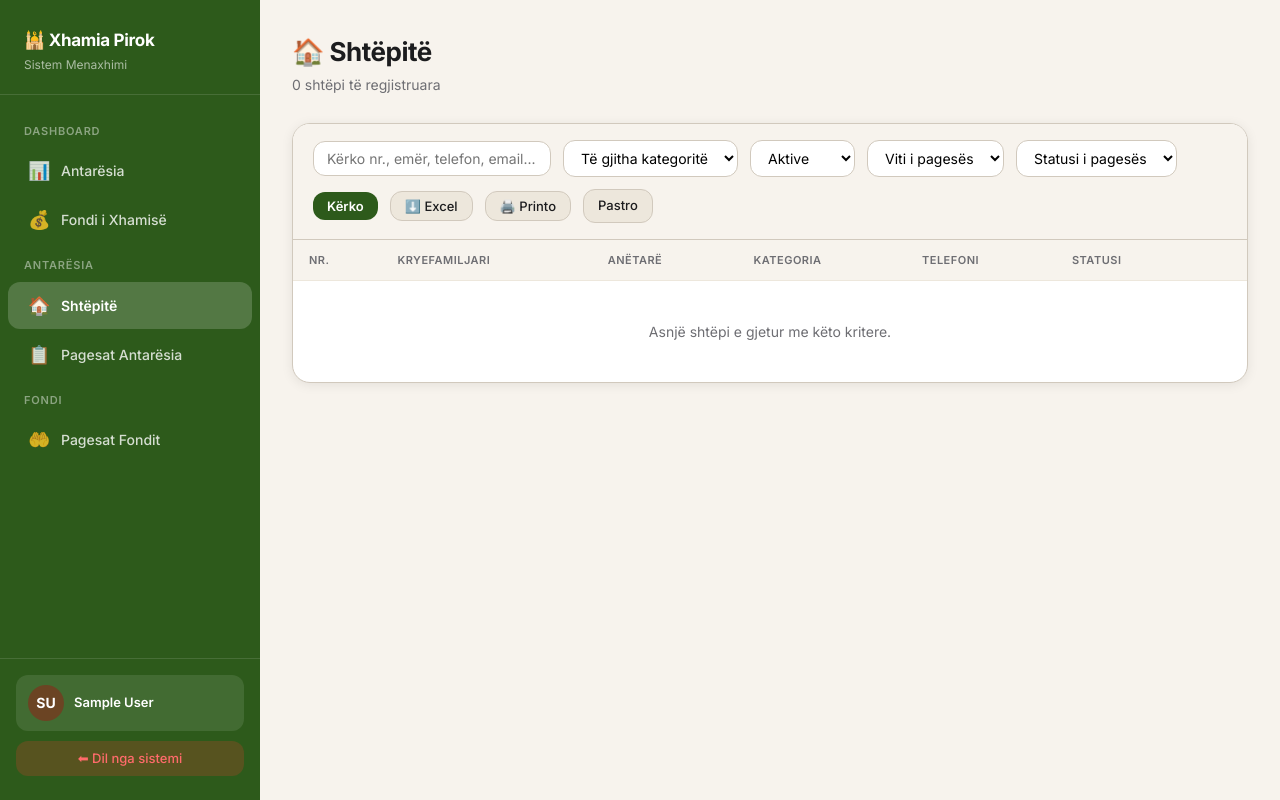
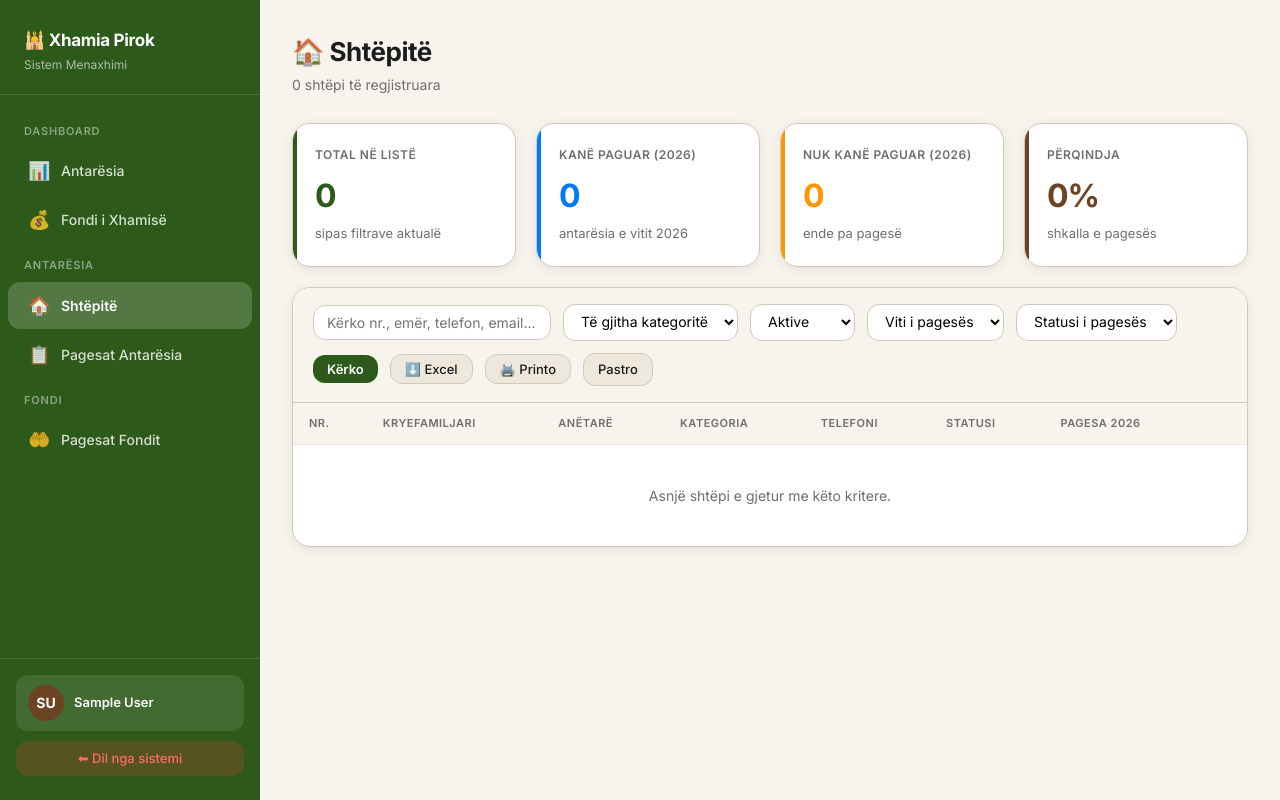
Before and after one commit to MuhamedAdemi/xhamia-pirok, a Django app: page /shtepite/ in a window 1280 px wide. Run offline with Django 5.2, Linux system fonts and the light colour scheme; the visitor is signed in with stand-in values (Sample User, id 1); data comes from the database, SQL or seed files in the repository; data that the repository does not hold is empty.

Commit message:
feat: harxhimet ne dashboard antaresia + status pageses te shtepite
Dashboard Antaresia tani tregon harxhimet (rrogat, mirembajtja etj.)
te financuara nga antaresia per vitin e zgjedhur, bilancin, dhe
harxhimet e fundit -- pa lypur navigim te faqja e Buxhetit.

Lista e Shtepive tani ka karta permbledhese (total, kane paguar,
nuk kane paguar, perqindja) dhe nje kolone "Pagesa <viti>" me
badge per cdo shtepi, gjithmone e dukshme (default viti aktual),
jo vetem kur zgjidhet filtri "Statusi i pageses".

Co-Authored-By: Claude Sonnet 5 <noreply@anthropic.com>

```diff
--- a/templates/shtepite/lista.html
+++ b/templates/shtepite/lista.html
@@ -10,6 +10,31 @@
   {% if request.user.profili.është_admin %}
   <a href="{% url 'shto_shtepi' %}" class="btn-kryesor no-print">+ Shto Shtëpi</a>
   {% endif %}
+</div>
+
+<div class="grid-4 no-print" style="margin-bottom:20px;">
+  <div class="stat-card gjelbër">
+    <div class="stat-label">Total në Listë</div>
+    <div class="stat-vlera gjelbër">{{ total_ne_liste }}</div>
+    <div class="stat-nën">sipas filtrave aktualë</div>
+  </div>
+  <div class="stat-card blu">
+    <div class="stat-label">Kanë Paguar ({{ viti_status }})</div>
+    <div class="stat-vlera" style="color:#007AFF;">{{ kane_paguar_ne_liste }}</div>
+    <div class="stat-nën">antarësia e vitit {{ viti_status }}</div>
+  </div>
+  <div class="stat-card portokalli">
+    <div class="stat-label">Nuk Kanë Paguar ({{ viti_status }})</div>
+    <div class="stat-vlera" style="color:var(--paralajmërim);">{{ nuk_kane_paguar_ne_liste }}</div>
+    <div class="stat-nën">ende pa pagesë</div>
+  </div>
+  <div class="stat-card kafe">
+    <div class="stat-label">Përqindja</div>
+    <div class="stat-vlera kafe">
+      {% if total_ne_liste > 0 %}{% widthratio kane_paguar_ne_liste total_ne_liste 100 %}%{% else %}0%{% endif %}
+    </div>
+    <div class="stat-nën">shkalla e pagesës</div>
+  </div>
 </div>
 
 <div class="card">
@@ -53,6 +78,7 @@
           <th>Kategoria</th>
           <th>Telefoni</th>
           <th>Statusi</th>
+          <th>Pagesa {{ viti_status }}</th>
           <th class="no-print"></th>
         </tr>
       </thead>
@@ -75,6 +101,13 @@
               <span class="badge-gri">Joaktive</span>
             {% endif %}
           </td>
+          <td>
+            {% if sh.id in paguar_ids %}
+              <span class="badge-gjelbër">✅ Paguar</span>
+            {% else %}
+              <span class="badge-portokalli">⚠️ Papaguar</span>
+            {% endif %}
+          </td>
           <td class="no-print">
             <div class="flex gap-3">
               <a href="{% url 'detaje_shtepia' sh.pk %}" class="btn-dytësor btn-sm">Shih</a>
@@ -87,7 +120,7 @@
         </tr>
         {% empty %}
         <tr>
-          <td colspan="7" style="text-align:center; padding:40px; color:var(--tekst-dytësor);">
+          <td colspan="8" style="text-align:center; padding:40px; color:var(--tekst-dytësor);">
             Asnjë shtëpi e gjetur me këto kritere.
           </td>
         </tr>
--- a/xhamia/views.py
+++ b/xhamia/views.py
@@ -159,6 +159,14 @@ def dashboard_antaresia(request):
         s=Sum('shuma_paguar')
     )['s'] or 0
 
+    total_harxhime = Harxhimi.objects.filter(
+        viti=viti_zgjedhur, burimi='ANTARESIA'
+    ).aggregate(s=Sum('shuma_eur'))['s'] or 0
+    bilanci_antaresia = total_mbledhur - total_harxhime
+    harxhimet_e_fundit = Harxhimi.objects.select_related('stafi').filter(
+        viti=viti_zgjedhur, burimi='ANTARESIA'
+    ).order_by('-data_pageses')[:6]
+
     # Pagesat sipas muajit (për grafik)
     pagesat_mujore = []
     muajt_etiketat = ['Jan', 'Shk', 'Mar', 'Pri', 'Maj', 'Qer', 'Kor', 'Gus', 'Sht', 'Tet', 'Nën', 'Dhj']
@@ -209,6 +217,9 @@ def dashboard_antaresia(request):
         'pagesat_e_fundit': pagesat_e_fundit,
         'shtepite_pa_pagese': shtepite_pa_pagese,
         'data_vitet_json': json.dumps(data_vitet),
+        'total_harxhime': total_harxhime,
+        'bilanci_antaresia': bilanci_antaresia,
+        'harxhimet_e_fundit': harxhimet_e_fundit,
         'faqja_aktive': 'dashboard',
     }
     return render(request, 'dashboard/antaresia.html', konteksti)
@@ -293,30 +304,32 @@ def lista_shtepive(request):
     if kategoria_id:
         shtepite = shtepite.filter(kategoria_id=kategoria_id)
 
-    if viti and pagesa_statusi:
-        viti_int = int(viti)
-        paguar_ids = _shtepite_paguara_ids(viti_int)
-        if pagesa_statusi == 'papaguar':
-            shtepite = shtepite.exclude(id__in=paguar_ids)
-        elif pagesa_statusi == 'paguar':
-            shtepite = shtepite.filter(id__in=paguar_ids)
+    viti_status = int(viti) if viti else timezone.now().year
+    paguar_ids = _shtepite_paguara_ids(viti_status)
+
+    if pagesa_statusi == 'papaguar':
+        shtepite = shtepite.exclude(id__in=paguar_ids)
+    elif pagesa_statusi == 'paguar':
+        shtepite = shtepite.filter(id__in=paguar_ids)
 
     if request.GET.get('eksporto') == 'excel':
-        paguar_ids = _shtepite_paguara_ids(int(viti)) if viti else None
-        koka = ['Nr.', 'Emri', 'Mbiemri', 'Anëtarë', 'Kategoria', 'Telefoni', 'Email', 'Statusi']
-        if viti:
-            koka.append(f'Ka Paguar ({viti})')
-        rreshtat = []
-        for sh in shtepite:
-            rreshti = [
+        koka = [
+            'Nr.', 'Emri', 'Mbiemri', 'Anëtarë', 'Kategoria', 'Telefoni', 'Email', 'Statusi',
+            f'Ka Paguar ({viti_status})',
+        ]
+        rreshtat = [
+            [
                 sh.nr_shtepise, sh.emri_kryefamiljarit, sh.mbiemri_kryefamiljarit,
                 sh.nr_antareve_familjes, sh.kategoria.emri, sh.nr_telefoni_kryesor,
                 sh.email, 'Aktive' if sh.është_aktiv else 'Joaktive',
+                'Po' if sh.id in paguar_ids else 'Jo',
             ]
-            if viti:
-                rreshti.append('Po' if sh.id in paguar_ids else 'Jo')
-            rreshtat.append(rreshti)
+            for sh in shtepite
+        ]
         return _pergjigje_excel(f'shtepite_{timezone.now().date()}.xlsx', koka, rreshtat)
+
+    total_ne_liste = shtepite.count()
+    kane_paguar_ne_liste = sum(1 for sh in shtepite if sh.id in paguar_ids)
 
     konteksti = {
         'shtepite': shtepite,
@@ -325,6 +338,11 @@ def lista_shtepive(request):
         'kategoria_id': kategoria_id,
         'statusi': statusi,
         'viti': viti,
+        'viti_status': viti_status,
+        'paguar_ids': paguar_ids,
+        'total_ne_liste': total_ne_liste,
+        'kane_paguar_ne_liste': kane_paguar_ne_liste,
+        'nuk_kane_paguar_ne_liste': total_ne_liste - kane_paguar_ne_liste,
         'pagesa_statusi': pagesa_statusi,
         'vitit_lista': list(range(2020, timezone.now().year + 2)),
         'faqja_aktive': 'shtepite',
```
Also changed, not shown: templates/dashboard/antaresia.html (+41 -0 lines).
